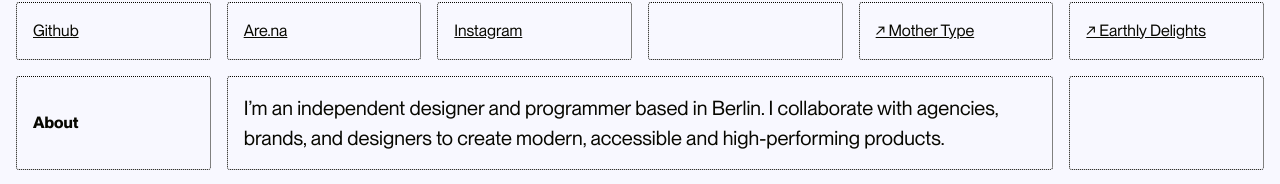
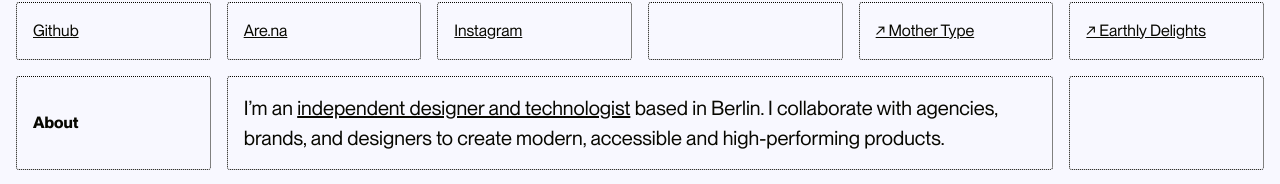
Before and after one commit to printerscanner/printer_scanner, a React (Vite) app: page /capabilities in a window 1280 px wide. Shown: the part 215-399 px from the top of the page. Built offline with nearby package versions, Linux system fonts and the light colour scheme.

Commit message:
Update Capabilities.jsx

```diff
--- a/src/pages/Capabilities.jsx
+++ b/src/pages/Capabilities.jsx
@@ -16,9 +16,12 @@ function Capabilities() {
         </div>
         <div className="grid-item span-most text l-grid">
           <p>
-            I’m an independent designer and programmer based in Berlin. I
-            collaborate with agencies, brands, and designers to create modern,
-            accessible and high-performing products.
+            I’m an{" "}
+            <a href="https://abbeyyacoe.info">
+              independent designer and technologist
+            </a>{" "}
+            based in Berlin. I collaborate with agencies, brands, and designers
+            to create modern, accessible and high-performing products.
           </p>
         </div>
         <div className="grid-item"></div>
```
